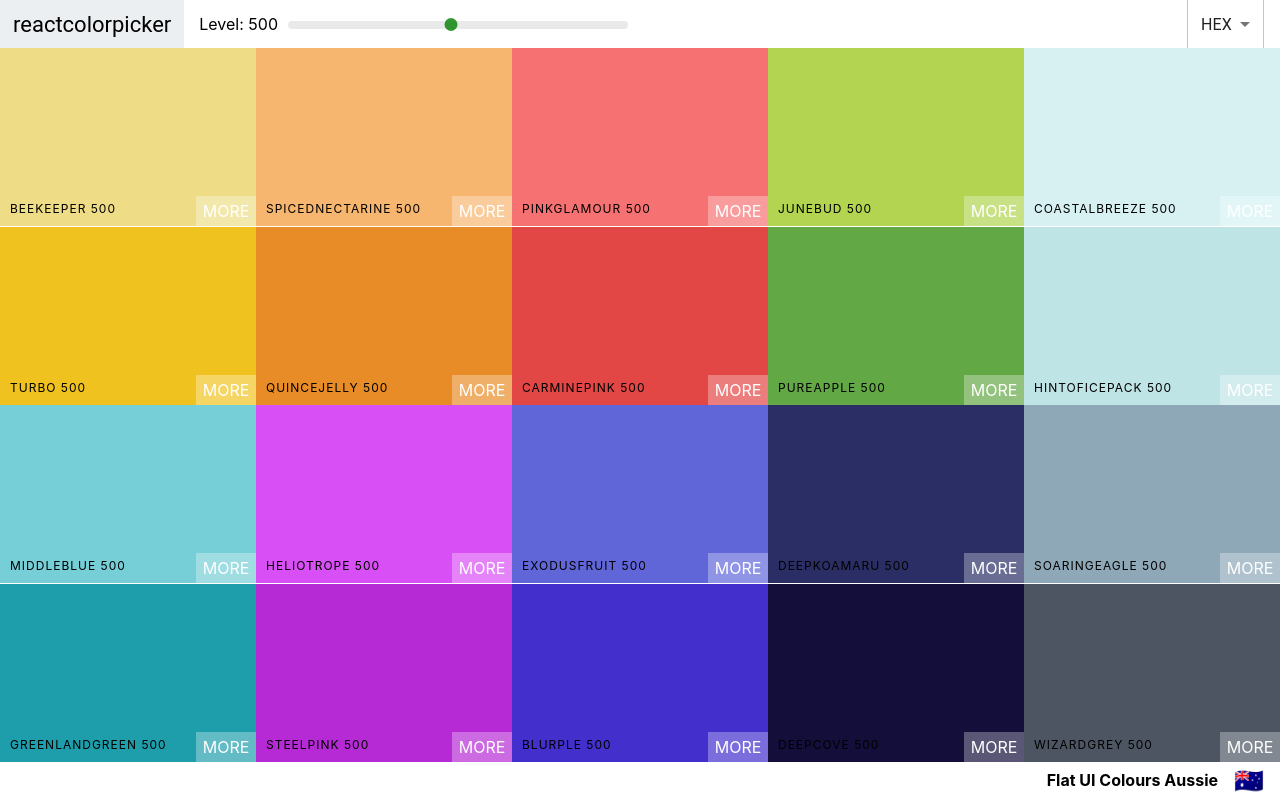
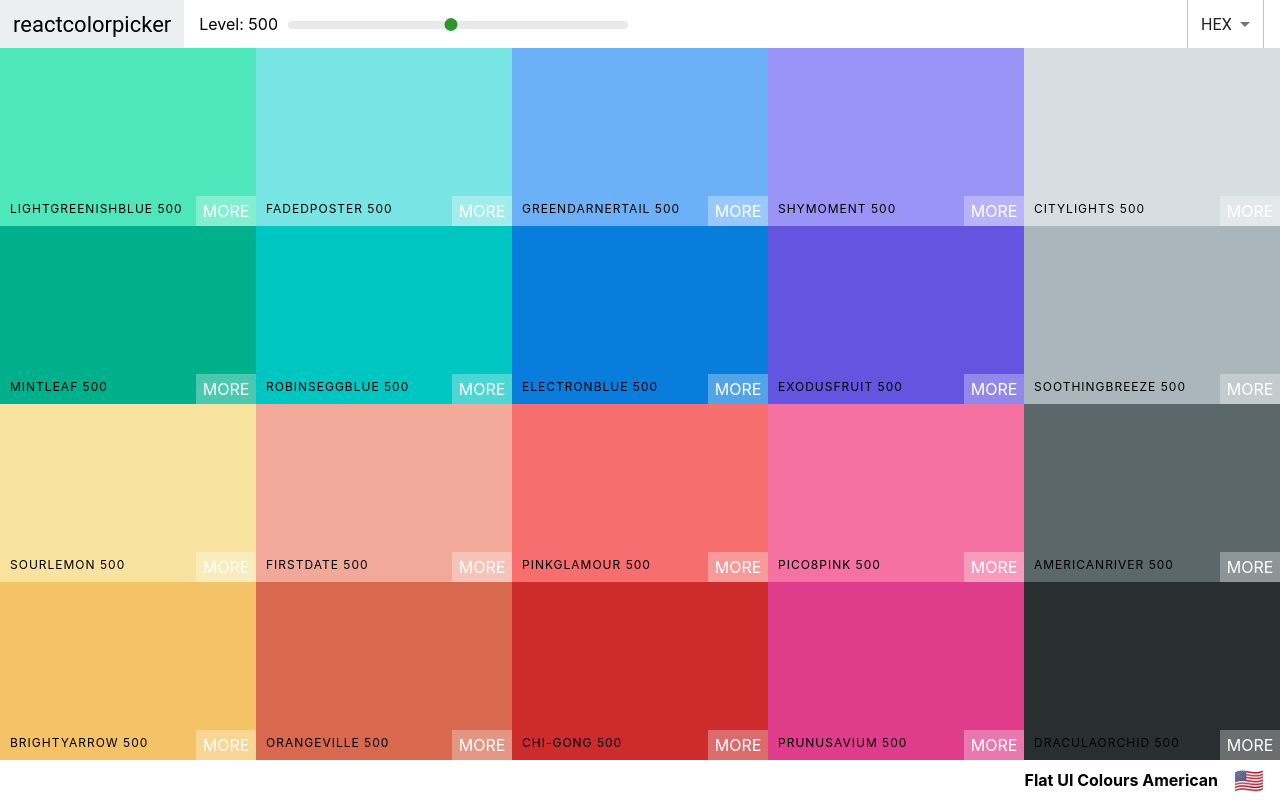
Before and after one commit to 1nandagopal/colours, a React (Create React App) app: page /palette/flat-ui-colours-american in a window 1280 px wide. Built offline with nearby package versions, Linux system fonts and the light colour scheme.

Commit message:
Started adding routing features

```diff
--- a/package.json
+++ b/package.json
@@ -16,6 +16,7 @@
     "react": "^18.3.1",
     "react-copy-to-clipboard": "^5.1.0",
     "react-dom": "^18.3.1",
+    "react-router-dom": "^5.3.4",
     "react-scripts": "5.0.1",
     "web-vitals": "^2.1.4"
   },
--- a/src/App.js
+++ b/src/App.js
@@ -2,13 +2,31 @@ import { Component } from "react";
 import Palette from "./Palette";
 import SeedColours from "./SeedColours";
 import { generatePalette } from "./colourHelpers";
+import { Route, Switch } from "react-router-dom";
 
 export default class App extends Component {
+  findPalette(id) {
+    return SeedColours.find((palette) => palette.id === id);
+  }
   render() {
     return (
-      <div>
-        <Palette palette={generatePalette(SeedColours[4])} />
-      </div>
+      <Switch>
+        <Route exact path="/" render={() => <h1>Hi</h1>} />
+        <Route
+          exact
+          path="/palette/:paletteId"
+          render={(routeProps) => (
+            <Palette
+              palette={generatePalette(
+                this.findPalette(routeProps.match.params.paletteId)
+              )}
+            />
+          )}
+        />
+      </Switch>
+      // <div>
+      //   <Palette palette={generatePalette(SeedColours[4])} />
+      // </div>
     );
   }
 }
--- a/src/ColourBox.css
+++ b/src/ColourBox.css
@@ -5,7 +5,7 @@
   display: inline-block;
   position: relative;
   cursor: pointer;
-  margin-bottom: -3.5px;
+  margin-bottom: -4px;
 }
 
 .copy-button {
--- a/src/index.js
+++ b/src/index.js
@@ -2,10 +2,13 @@ import React from "react";
 import ReactDOM from "react-dom/client";
 import "./index.css";
 import App from "./App";
+import { BrowserRouter } from "react-router-dom";
 
 const root = ReactDOM.createRoot(document.getElementById("root"));
 root.render(
   <React.StrictMode>
-    <App />
+    <BrowserRouter>
+      <App />
+    </BrowserRouter>
   </React.StrictMode>
 );
```
Also changed, not shown: 1 other file (tests, documents, lock files or other folders).
